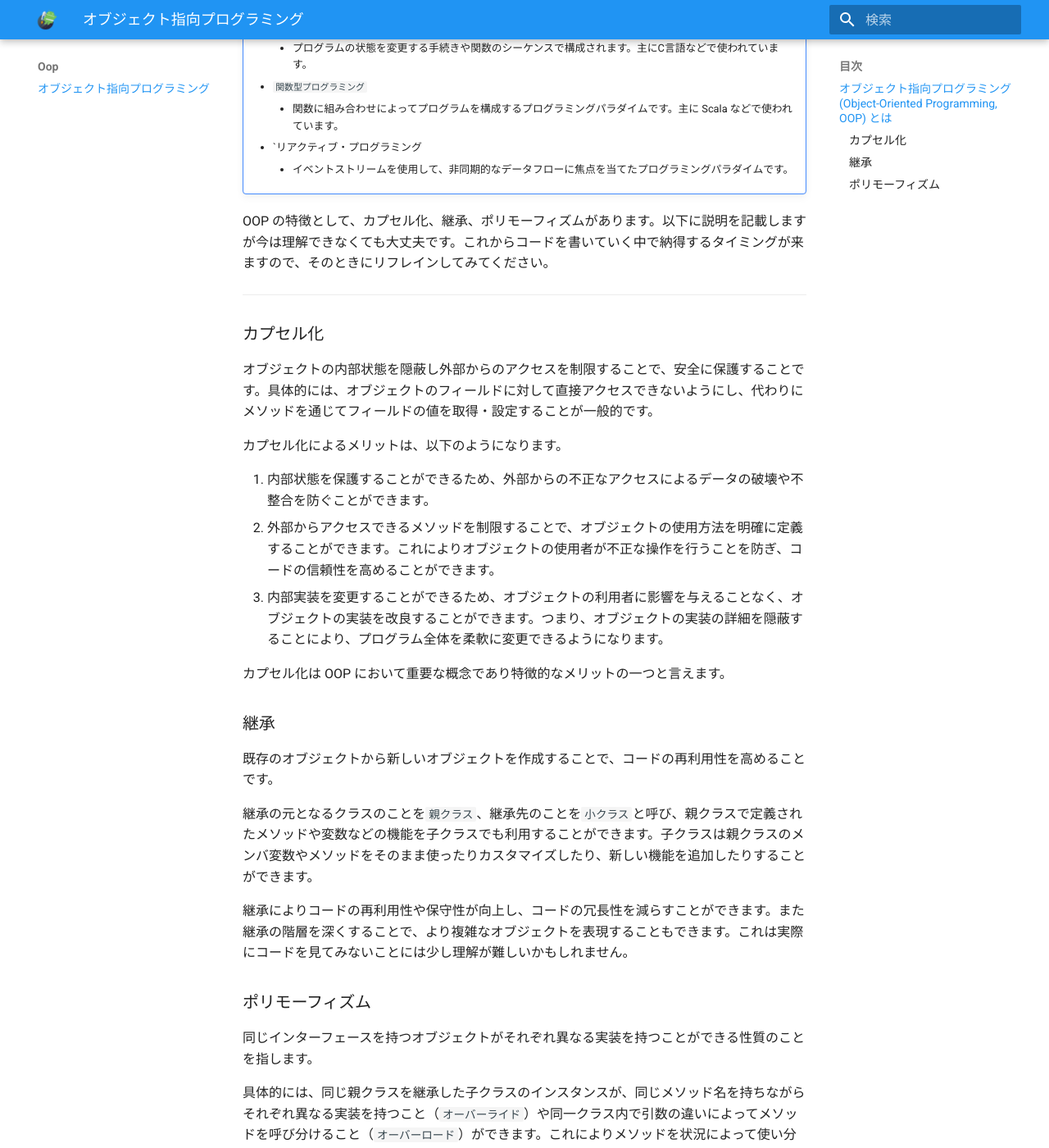
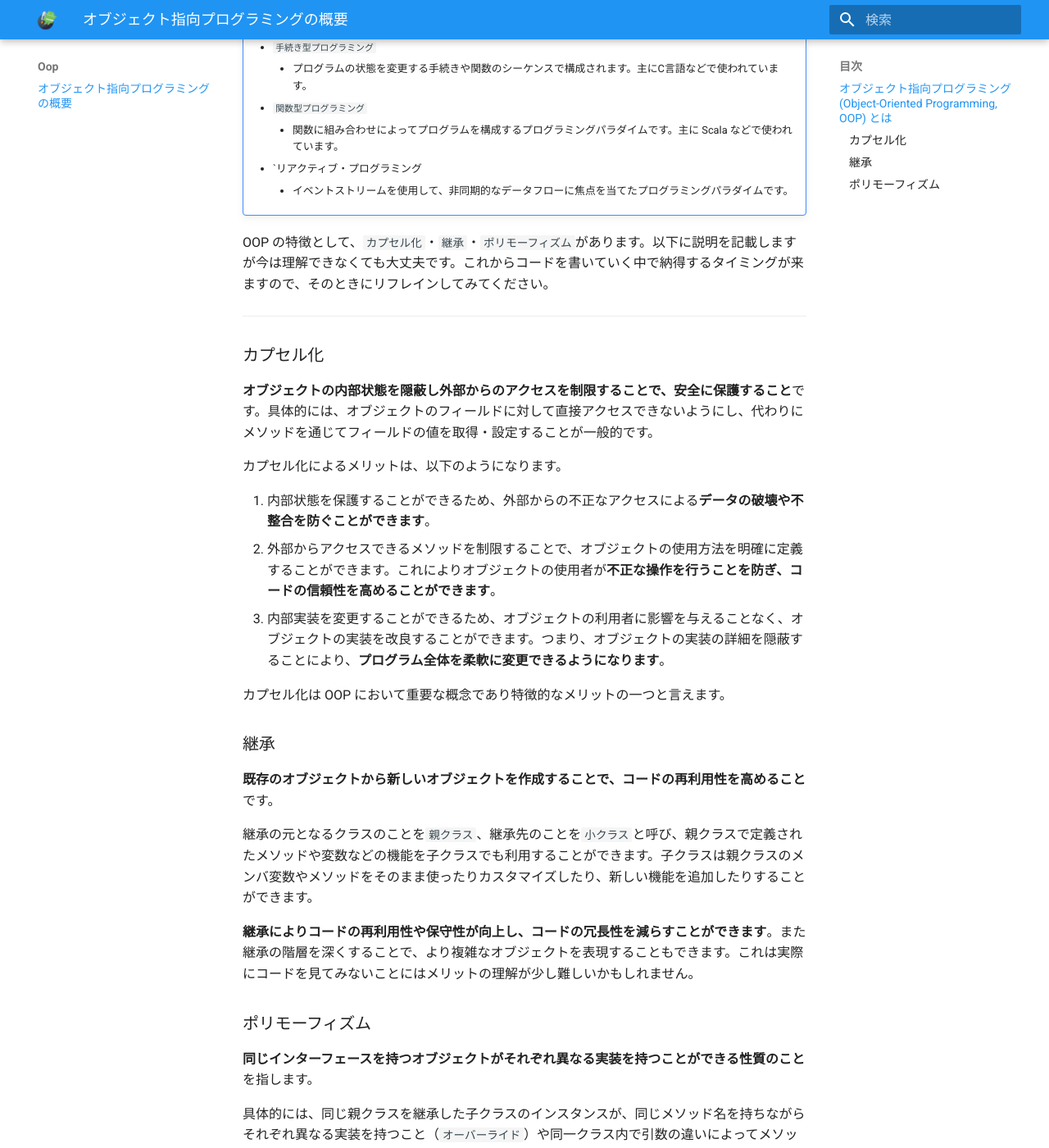
Before and after one commit to tick-taku/AndroidAppStudy, an MkDocs documentation site: the page built from docs/oop/object_oriented_programing.md, in a window 1280 px wide and 1400 px high, scrolled down 580 px. Shown: the whole window at 82% size. Built offline with MkDocs 1.6.1 and Material for MkDocs 9.7.7, drawn with Linux system fonts in a browser that asks for light colours; some of the changed text lies outside the part shown.

Commit message:
少し説明を加える

```diff
--- a/docs/oop/object_oriented_programing.md
+++ b/docs/oop/object_oriented_programing.md
@@ -1,5 +1,5 @@
 ---
-title: オブジェクト指向プログラミング
+title: オブジェクト指向プログラミングの概要
 description: オブジェクト指向プログラミングの特徴についてを学びます。
 author: tick-taku
 ---
@@ -22,33 +22,33 @@ author: tick-taku
 	- `リアクティブ・プログラミング
 		- イベントストリームを使用して、非同期的なデータフローに焦点を当てたプログラミングパラダイムです。
 
-OOP の特徴として、カプセル化、継承、ポリモーフィズムがあります。以下に説明を記載しますが今は理解できなくても大丈夫です。これからコードを書いていく中で納得するタイミングが来ますので、そのときにリフレインしてみてください。
+OOP の特徴として、`カプセル化`・`継承`・`ポリモーフィズム`があります。以下に説明を記載しますが今は理解できなくても大丈夫です。これからコードを書いていく中で納得するタイミングが来ますので、そのときにリフレインしてみてください。
 
 ---
 
 ### カプセル化
 
-オブジェクトの内部状態を隠蔽し外部からのアクセスを制限することで、安全に保護することです。具体的には、オブジェクトのフィールドに対して直接アクセスできないようにし、代わりにメソッドを通じてフィールドの値を取得・設定することが一般的です。
+**オブジェクトの内部状態を隠蔽し外部からのアクセスを制限することで、安全に保護すること**です。具体的には、オブジェクトのフィールドに対して直接アクセスできないようにし、代わりにメソッドを通じてフィールドの値を取得・設定することが一般的です。
 
 カプセル化によるメリットは、以下のようになります。
 
-1.  内部状態を保護することができるため、外部からの不正なアクセスによるデータの破壊や不整合を防ぐことができます。
-2.  外部からアクセスできるメソッドを制限することで、オブジェクトの使用方法を明確に定義することができます。これによりオブジェクトの使用者が不正な操作を行うことを防ぎ、コードの信頼性を高めることができます。
-3.  内部実装を変更することができるため、オブジェクトの利用者に影響を与えることなく、オブジェクトの実装を改良することができます。つまり、オブジェクトの実装の詳細を隠蔽することにより、プログラム全体を柔軟に変更できるようになります。
+1.  内部状態を保護することができるため、外部からの不正なアクセスによる**データの破壊や不整合を防ぐことができます**。
+2.  外部からアクセスできるメソッドを制限することで、オブジェクトの使用方法を明確に定義することができます。これによりオブジェクトの使用者が**不正な操作を行うことを防ぎ、コードの信頼性を高めることができます**。
+3.  内部実装を変更することができるため、オブジェクトの利用者に影響を与えることなく、オブジェクトの実装を改良することができます。つまり、オブジェクトの実装の詳細を隠蔽することにより、**プログラム全体を柔軟に変更できるようになります**。
 
 カプセル化は OOP において重要な概念であり特徴的なメリットの一つと言えます。
 
 ### 継承
 
-既存のオブジェクトから新しいオブジェクトを作成することで、コードの再利用性を高めることです。
+**既存のオブジェクトから新しいオブジェクトを作成することで、コードの再利用性を高めること**です。
 
 継承の元となるクラスのことを`親クラス`、継承先のことを`小クラス`と呼び、親クラスで定義されたメソッドや変数などの機能を子クラスでも利用することができます。子クラスは親クラスのメンバ変数やメソッドをそのまま使ったりカスタマイズしたり、新しい機能を追加したりすることができます。
 
-継承によりコードの再利用性や保守性が向上し、コードの冗長性を減らすことができます。また継承の階層を深くすることで、より複雑なオブジェクトを表現することもできます。これは実際にコードを見てみないことには少し理解が難しいかもしれません。
+**継承によりコードの再利用性や保守性が向上し、コードの冗長性を減らすことができます**。また継承の階層を深くすることで、より複雑なオブジェクトを表現することもできます。これは実際にコードを見てみないことにはメリットの理解が少し難しいかもしれません。
 
 ### ポリモーフィズム
 
-同じインターフェースを持つオブジェクトがそれぞれ異なる実装を持つことができる性質のことを指します。
+**同じインターフェースを持つオブジェクトがそれぞれ異なる実装を持つことができる性質のこと**を指します。
 
 具体的には、同じ親クラスを継承した子クラスのインスタンスが、同じメソッド名を持ちながらそれぞれ異なる実装を持つこと（`オーバーライド`）や同一クラス内で引数の違いによってメソッドを呼び分けること（`オーバーロード`）ができます。これによりメソッドを状況によって使い分けることができ、コードの柔軟性や拡張性、保守性も向上します。
 
@@ -56,9 +56,9 @@ OOP の特徴として、カプセル化、継承、ポリモーフィズムが
 
 例えば、自動車のプログラムを考えてみましょう。自動車は、車体やエンジン、タイヤなどの部品から構成されています。OOP の観点からは、それぞれの部品がオブジェクトとして表現され、自動車オブジェクトはこれらの部品オブジェクトを持っていると考えます。そして、自動車オブジェクトは、エンジンを動かす関数やアクセルを踏む（加速する）関数、ブレーキをかける（減速する）関数などのメソッドを持っており、これらのメソッドを呼び出すことで自動車が動作するようになっています。
 
-実際に運転するとき自動車はアクセルを踏むことで加速し前に進みます。このアクセルを踏んだとき自動車がどうやって車を動かしているかは知る必要がなく、ただ加速した（前に進んだ）ことさえ分かれば問題ありません。また、速度は運転者が直接設定することはできずアクセルを使うことで速度を上下させます。これがカプセル化です。このカプセル化により、車種によっては様々な機能がありますが、運転者はそれらを気にせずエンジンをつけアクセルを踏むことで前に進むことができます。
+実際に運転するとき速度は運転者が直接設定することはできず、自動車はアクセルを踏むことで加速し前に進みます。このアクセルを踏んだとき、自動車の内部ではガソリンを供給してエンジンを動かしてタイヤを回した結果速度が上昇するといった一連のフローを慎重に制御する必要があり、順番を無視して動かしてしまうと壊れてしまうかもしれません。ですが実際には運転者は自動車がどうやって車を動かしているかは知る必要がなく、ただアクセルを踏むだけで加速させる（前に進ませる）ことができます。また、もしエンジンを交換して内部のフローが変わったとしても、運転者はアクセルを踏めば加速することさえわかっていれば問題ありません。これがカプセル化です。
 
-さらに自動車には SUV やトラック、スポーツカーなど異なる種類のものがあります。これらはそれぞれに独自の特徴や機能がありますが、自動車という共通の機能を持っています。これは自動車というオブジェクトを継承してそれぞれのオブジェクトを作っていることになります。
+さらに自動車には SUV やトラック、スポーツカーなど異なる種類のものがあります。これらはそれぞれに独自の特徴や機能がありますが、自動車という共通の機能を持っています。そのため１から自動車の設計を考える必要はなく、自動車と言う既に存在する機能を元に設計することができます。これは自動車というオブジェクトを継承してそれぞれのオブジェクトを作っていることになります。
 
 また自動車は乗り物であり、乗り物は車体があり加速・減速するメソッドを共通して持っています。しかし、同じ乗り物でも自転車はペダルを漕ぐことで動きますが自動車はエンジンを使って動くため、同じ `加速` メソッドでも内部の処理は異なります。これがポリモーフィズムです。
 
```
Also changed, not shown: other parts of docs/oop/object_oriented_programing.md (+1 -1 lines).
